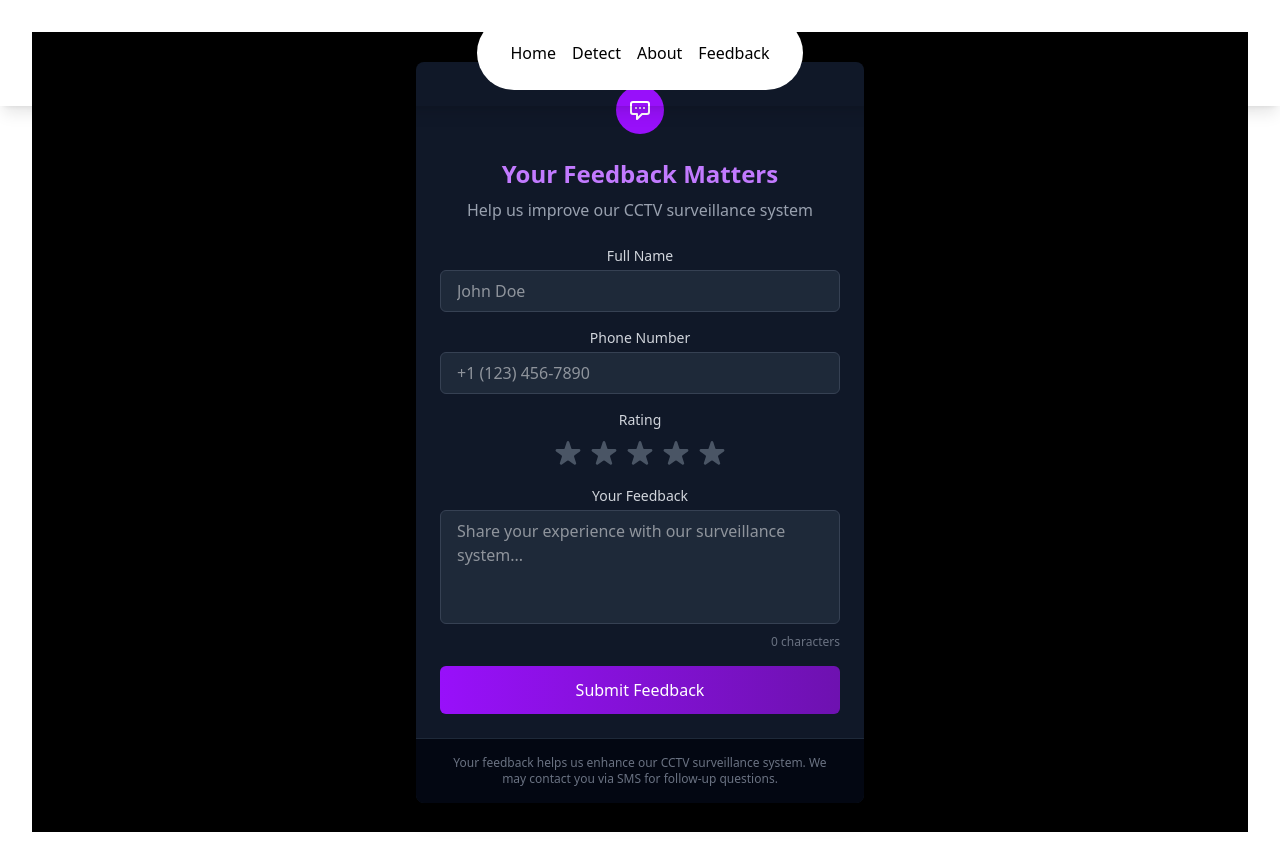
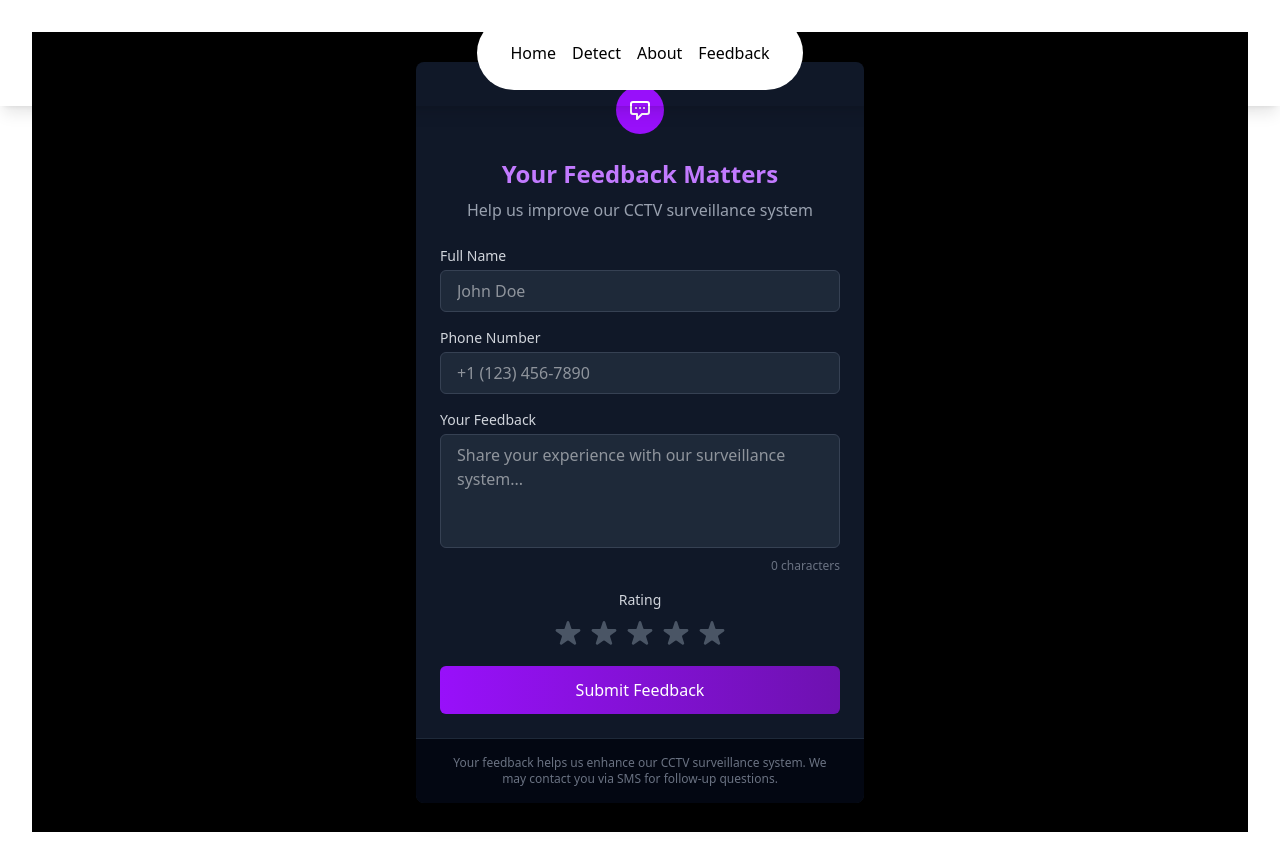
Before and after one commit to Subhro-ai/SurveilAI, a React (Vite) app in the folder frontend/SurveilAI/: page /feedback in a window 1280 px wide. Built offline with nearby package versions, Linux system fonts and the light colour scheme.

Commit message:
Feedback page

```diff
--- /dev/null
+++ b/frontend/SurveilAI/src/components/ui/Livefeed.jsx
@@ -0,0 +1,42 @@
+import { useState, useEffect } from "react";
+import axios from "axios";
+
+const Livefeed = () => {
+  const [prediction, setPrediction] = useState(null);
+
+  useEffect(() => {
+    const fetchPrediction = async () => {
+      try {
+        console.log("WORKSs");  // Check if this logs
+        const response = await axios.get("http://192.168.1.15:8000/predict");
+        setPrediction(response.data);
+      } catch (error) {
+        console.error("Error fetching prediction:", error);
+      }
+    };
+
+    fetchPrediction();  // Call immediately when the component mounts
+    const interval = setInterval(fetchPrediction, 10000);
+
+    return () => clearInterval(interval); // Cleanup on unmount
+  }, []);
+
+  return (
+    <div className="flex flex-col items-center justify-center min-h-screen bg-gray-900 text-white">
+      <h1 className="text-2xl font-bold mb-4">Live Camera Feed</h1>
+      <img
+        src="http://192.168.1.15:8000/video_feed"
+        alt="Live Feed"
+        className="border-4 border-blue-500 rounded-lg w-[640px] h-[480px] shadow-lg"
+      />
+      <div className="mt-4 p-4 bg-gray-800 rounded-lg shadow-lg">
+        <h2 className="text-xl font-semibold">Prediction:</h2>
+        <p className="text-lg">
+          {prediction ? JSON.stringify(prediction) : "Loading..."}
+        </p>
+      </div>
+    </div>
+  );
+};
+
+export default Livefeed;
--- a/frontend/SurveilAI/src/components/ui/feedback.jsx
+++ b/frontend/SurveilAI/src/components/ui/feedback.jsx
@@ -98,7 +98,7 @@ const FeedbackForm = () => {
           ) : (
             <form onSubmit={handleSubmit} className="space-y-4">
               <div className={`transform transition-all duration-300 ${activeField === 'name' ? 'scale-102' : ''}`}>
-                <label htmlFor="name" className="block text-sm font-medium text-gray-300 mb-1">Full Name</label>
+                <label htmlFor="name" className="block text-sm font-medium text-gray-300 mb-1 text-left">Full Name</label>
                 <input
                   type="text"
                   id="name"
@@ -114,7 +114,7 @@ const FeedbackForm = () => {
               </div>
 
               <div className={`transform transition-all duration-300 ${activeField === 'phoneNumber' ? 'scale-102' : ''}`}>
-                <label htmlFor="phoneNumber" className="block text-sm font-medium text-gray-300 mb-1">Phone Number</label>
+                <label htmlFor="phoneNumber" className="block text-sm font-medium text-gray-300 mb-1 text-left">Phone Number</label>
                 <input
                   type="tel"
                   id="phoneNumber"
@@ -128,9 +128,28 @@ const FeedbackForm = () => {
                   placeholder="+1 (123) 456-7890"
                 />
               </div>
-
+              <div className={`transform transition-all duration-300 ${activeField === 'feedback' ? 'scale-102' : ''}`}>
+                <label htmlFor="feedback" className="block text-sm font-medium text-gray-300 mb-1 text-left">Your Feedback</label>
+                <textarea
+                  id="feedback"
+                  name="feedback"
+                  value={formData.feedback}
+                  onChange={handleChange}
+                  onFocus={() => handleFocus('feedback')}
+                  onBlur={handleBlur}
+                  required
+                  rows="4"
+                  className="w-full px-4 py-2 bg-gray-800 border border-gray-700 rounded-md focus:outline-none focus:ring-2 focus:ring-purple-500 text-white resize-none transition-all duration-300"
+                  placeholder="Share your experience with our surveillance system..."
+                />
+                <div className="flex justify-end mt-1">
+                  <span className={`text-xs ${characterCount > 150 ? 'text-purple-400' : 'text-gray-500'}`}>
+                    {characterCount} characters
+                  </span>
+                </div>
+              </div>
               <div>
-                <label htmlFor="rating" className="block text-sm font-medium text-gray-300 mb-2">Rating</label>
+                <label htmlFor="rating" className="block text-sm font-medium text-gray-300 mb-2 ">Rating</label>
                 <div className="flex items-center justify-center space-x-1 mb-2">
                   {[1, 2, 3, 4, 5].map((star) => (
                     <button
@@ -168,26 +187,7 @@ const FeedbackForm = () => {
                 )}
               </div>
 
-              <div className={`transform transition-all duration-300 ${activeField === 'feedback' ? 'scale-102' : ''}`}>
-                <label htmlFor="feedback" className="block text-sm font-medium text-gray-300 mb-1">Your Feedback</label>
-                <textarea
-                  id="feedback"
-                  name="feedback"
-                  value={formData.feedback}
-                  onChange={handleChange}
-                  onFocus={() => handleFocus('feedback')}
-                  onBlur={handleBlur}
-                  required
-                  rows="4"
-                  className="w-full px-4 py-2 bg-gray-800 border border-gray-700 rounded-md focus:outline-none focus:ring-2 focus:ring-purple-500 text-white resize-none transition-all duration-300"
-                  placeholder="Share your experience with our surveillance system..."
-                />
-                <div className="flex justify-end mt-1">
-                  <span className={`text-xs ${characterCount > 150 ? 'text-purple-400' : 'text-gray-500'}`}>
-                    {characterCount} characters
-                  </span>
-                </div>
-              </div>
+
 
               <button
                 type="submit"
```
